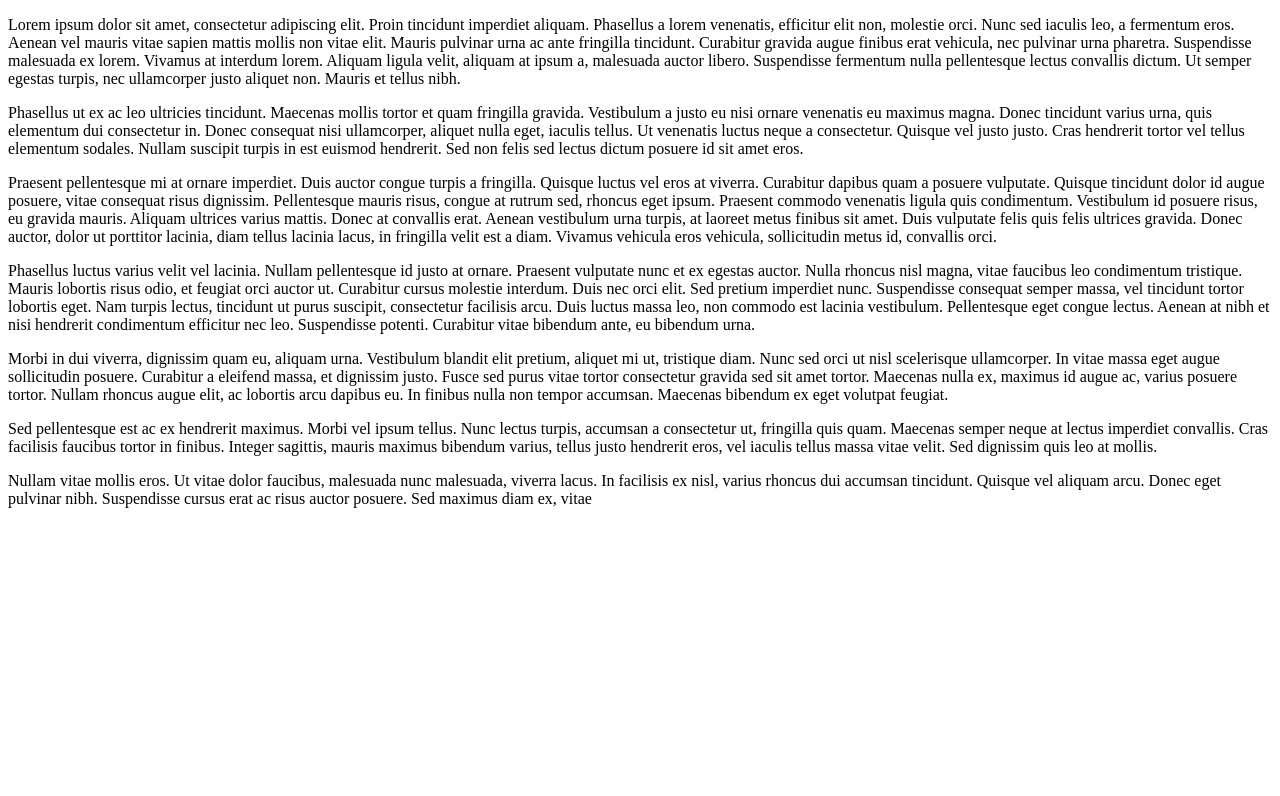
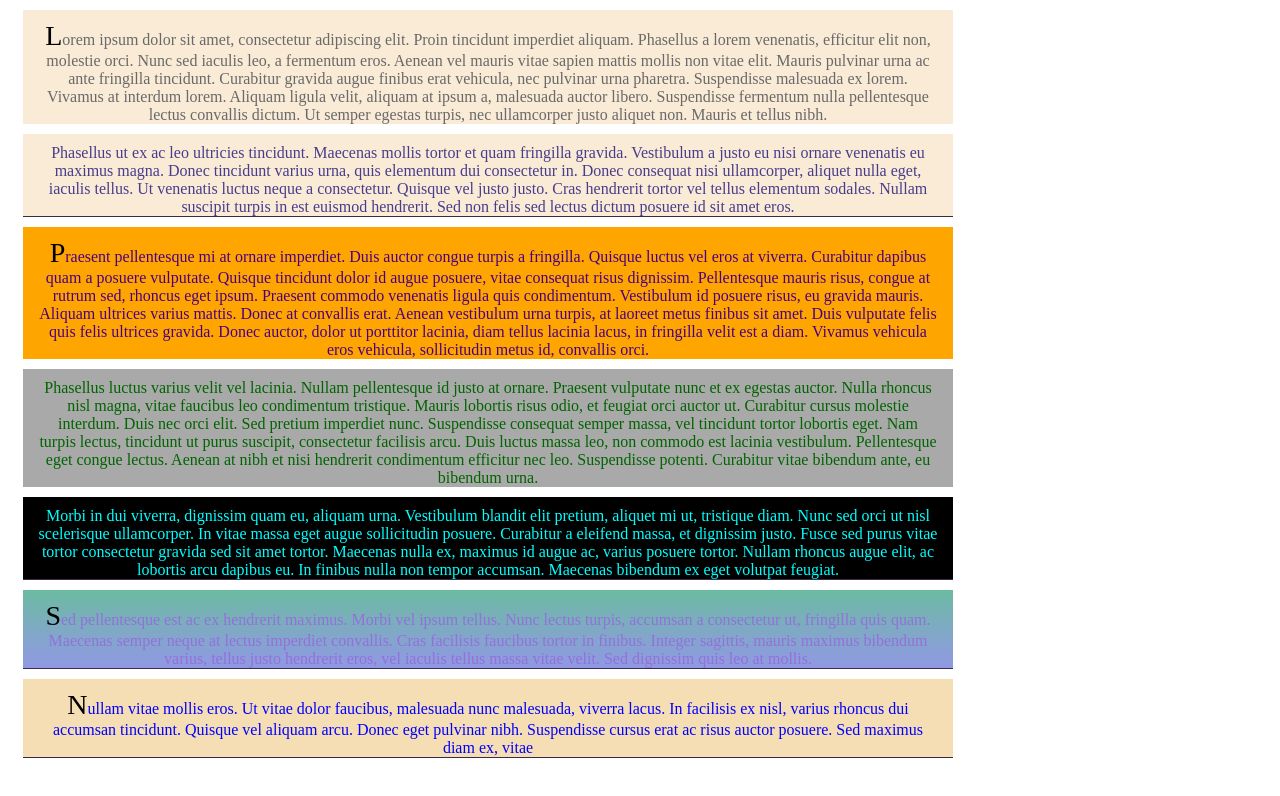
Before and after one commit to johndepatie/nodeyyc, a plain HTML site: page css/ex_1/index.html in a window 1280 px wide. Drawn offline with Linux system fonts and the light colour scheme.

Commit message:
Added CSS Exercise 1; completed

```diff
--- a/css/ex_1/index.html
+++ b/css/ex_1/index.html
@@ -1,10 +1,11 @@
 <!DOCTYPE html>
     <html>
       <head>
+		  <link rel="stylesheet" href="styles.css" type="text/css">
       </head>
       <body>
         <div>
-          <p>
+          <p style="color: dimgrey">
             Lorem ipsum dolor sit amet, consectetur adipiscing elit. Proin tincidunt imperdiet aliquam. Phasellus a
             lorem venenatis, efficitur elit non, molestie orci. Nunc sed iaculis leo, a fermentum eros. Aenean vel mauris vitae
             sapien mattis mollis non vitae elit. Mauris pulvinar urna ac ante fringilla tincidunt. Curabitur gravida augue finibus
@@ -12,7 +13,7 @@
             ligula velit, aliquam at ipsum a, malesuada auctor libero. Suspendisse fermentum nulla pellentesque lectus
             convallis dictum. Ut semper egestas turpis, nec ullamcorper justo aliquet non. Mauris et tellus nibh.
           </p>
-          <p>
+          <p style="color: darkslateblue">
             Phasellus ut ex ac leo ultricies tincidunt. Maecenas mollis tortor et quam fringilla gravida. Vestibulum a justo eu nisi
             ornare venenatis eu maximus magna. Donec tincidunt varius urna, quis elementum dui consectetur in. Donec consequat
             nisi ullamcorper, aliquet nulla eget, iaculis tellus. Ut venenatis luctus neque a consectetur. Quisque vel justo justo.
@@ -20,7 +21,7 @@
             sed lectus dictum posuere id sit amet eros.
           </p>
         </div>
-        <div>
+        <div id="div2">
           <p>
             Praesent pellentesque mi at ornare imperdiet. Duis auctor congue turpis a fringilla. Quisque luctus vel eros at viverra.
             Curabitur dapibus quam a posuere vulputate. Quisque tincidunt dolor id augue posuere, vitae consequat risus dignissim.
@@ -46,14 +47,14 @@
             Maecenas bibendum ex eget volutpat feugiat.
           </p>
         </div>
-        <div>
+        <div id="div3">
         <p>
           Sed pellentesque est ac ex hendrerit maximus. Morbi vel ipsum tellus. Nunc lectus turpis, accumsan a consectetur ut,
           fringilla quis quam. Maecenas semper neque at lectus imperdiet convallis. Cras facilisis faucibus tortor in finibus.
           Integer sagittis, mauris maximus bibendum varius, tellus justo hendrerit eros, vel iaculis tellus massa vitae velit. Sed dignissim quis leo at mollis.
         </p>
         </div>
-        <div>
+        <div id="div4">
           <p>
             Nullam vitae mollis eros. Ut vitae dolor faucibus, malesuada nunc malesuada, viverra lacus. In facilisis ex
             nisl, varius rhoncus dui accumsan tincidunt. Quisque vel aliquam arcu. Donec eget pulvinar nibh. Suspendisse
--- /dev/null
+++ b/css/ex_1/styles.css
@@ -0,0 +1,41 @@
+/* CSS Document */
+
+p{
+	color: #392C4A;
+	background-color: antiquewhite;
+	margin: 10px 15px;
+	padding: 10px 15px;
+	padding-bottom: 0px;
+	text-align: center;
+}
+div > p{
+	width: 50%;
+	min-width: 900px;
+}
+div > p:first-child:first-letter{
+	font-size: 28px;
+	color: black;
+}
+div > p:last-child{
+	border-bottom: 1px solid #392c4a;
+}
+#div2 > p:nth-child(1){
+	color: indigo;
+	background-color: orange;
+}
+#div2 > p:nth-child(2){
+	color: darkgreen;
+	background-color:darkgray;
+}
+#div2 > p:nth-child(3){
+	color: aqua;
+	background-color: black;
+}
+#div3 >p:first-child{
+	color: mediumpurple;
+	background: linear-gradient(#6cbba2, #9198e5);
+}
+#div4 >p:last-child{
+	color: blue;
+	background-color: wheat;
+}
```
